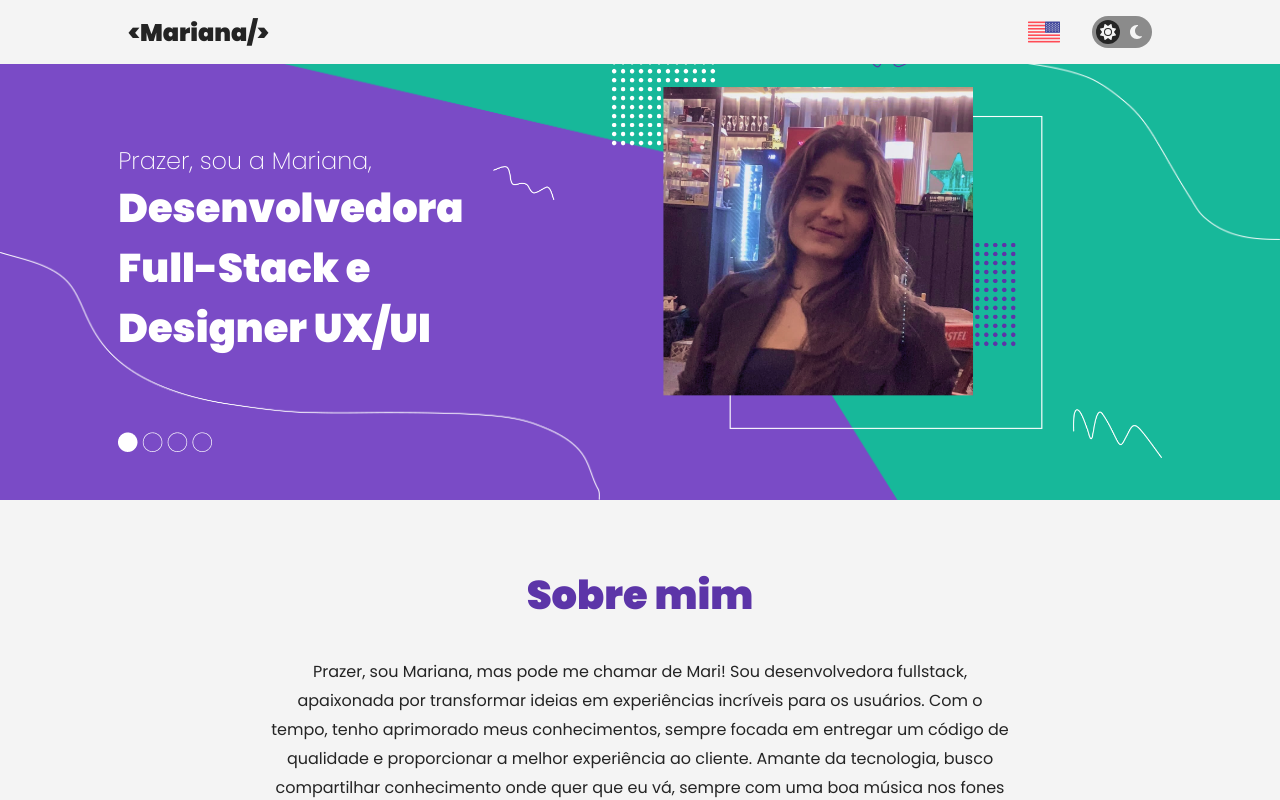
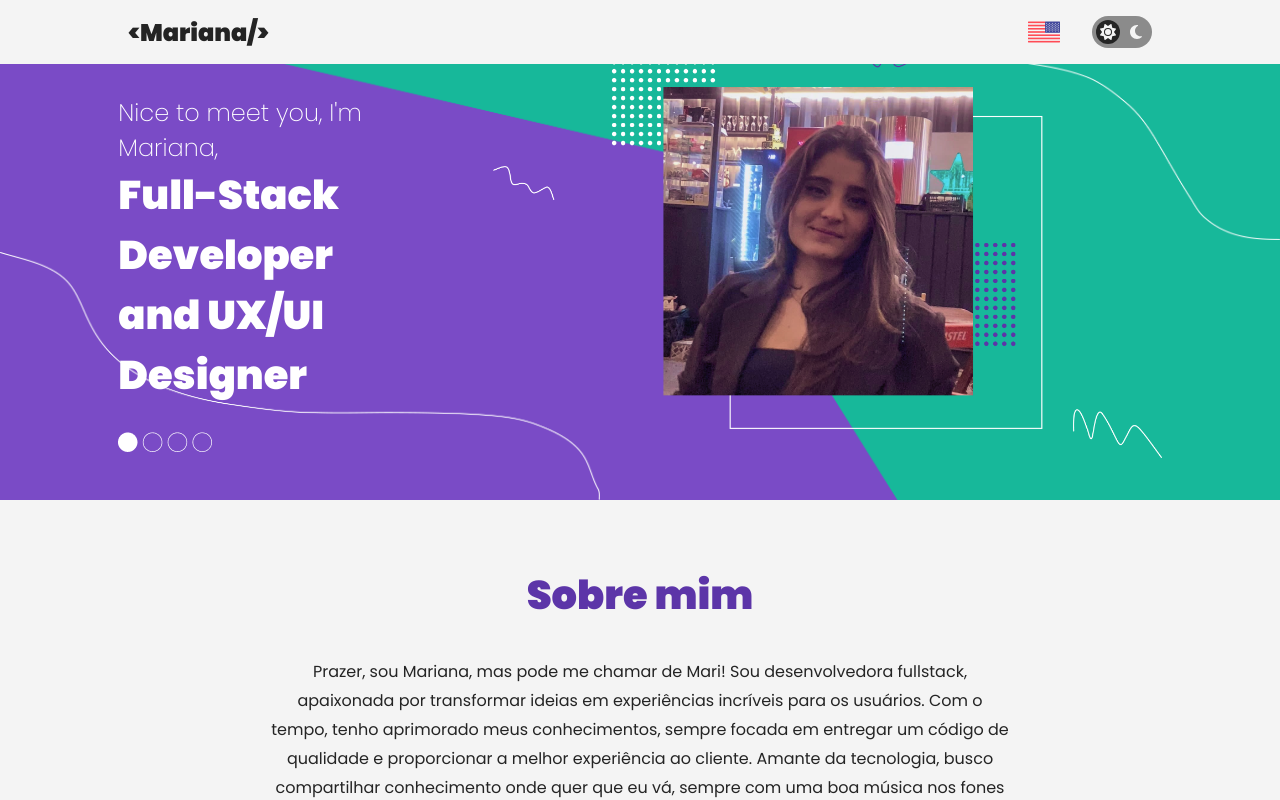
Before and after one commit to marialmeida1/web-portfolio-marialmeida1, a Next.js app: page /en in a window 1280 px wide. Shown: the top 800 px of the page. Built offline with nearby package versions, Linux system fonts and the light colour scheme.

Commit message:
feat: using translate in banner

```diff
--- a/src/app/[locale]/page.tsx
+++ b/src/app/[locale]/page.tsx
@@ -1,5 +1,6 @@
 // Translate
 import { useTranslations } from 'next-intl';
+import { BannerContent } from '@/src/types/BannerContent';
 
 // Components
 import Banner from '@/src/components/home/Banner';
@@ -11,14 +12,16 @@ import Networks from '@/src/components/home/Networks';
 import Projects from '@/src/components/home/Projects';
 
 export default function HomePage() {
-    const t = useTranslations('HomePage');
+    const t = useTranslations();
+
+    const bannerContent = {
+        apresentation: t('home__page.banner.apresentation'),
+        job: t('home__page.banner.job')
+    };
+
     return (
         <>
-            {/*<div>
-      <h1>{t('title')}</h1>
-      <p>{t('about')}</p>
-    </div>*/}
-            <Banner />
+            <Banner content={bannerContent} />
             <About />
             <IconsLine />
             <Projects />
--- a/src/components/home/Banner.tsx
+++ b/src/components/home/Banner.tsx
@@ -1,14 +1,21 @@
 // Style
 import style from './Banner.module.css'
 
-export default function Banner() {
+// Types
+import { BannerContent } from '@/src/types/BannerContent'
+
+interface BannerProps {
+    content: BannerContent
+}
+
+export default function Banner({ content }: BannerProps) {
     return (
         <section className={style.banner}>
             <img src="/img/banner/bg_web.png" alt="Banner" className={style.banner__image} />
             <div className={style.banner__overlay}>
                 <div className={style.banner__overlay_text}>
-                    <p>Prazer, sou a Mariana,</p>
-                    <h1>Desenvolvedora Full-Stack e Designer UX/UI</h1>
+                    <p>{content.apresentation}</p>
+                    <h1>{content.job}</h1>
                     <img src="/img/banner/circles.png" alt="Picture Me" className={style.banner__circles} />
                 </div>
 
--- /dev/null
+++ b/src/types/BannerContent.ts
@@ -0,0 +1,4 @@
+export type BannerContent = {
+    apresentation: string;
+    job: string;
+  };
```
Also changed, not shown: src/app/page.tsx (deleted, +0 -25 lines).
